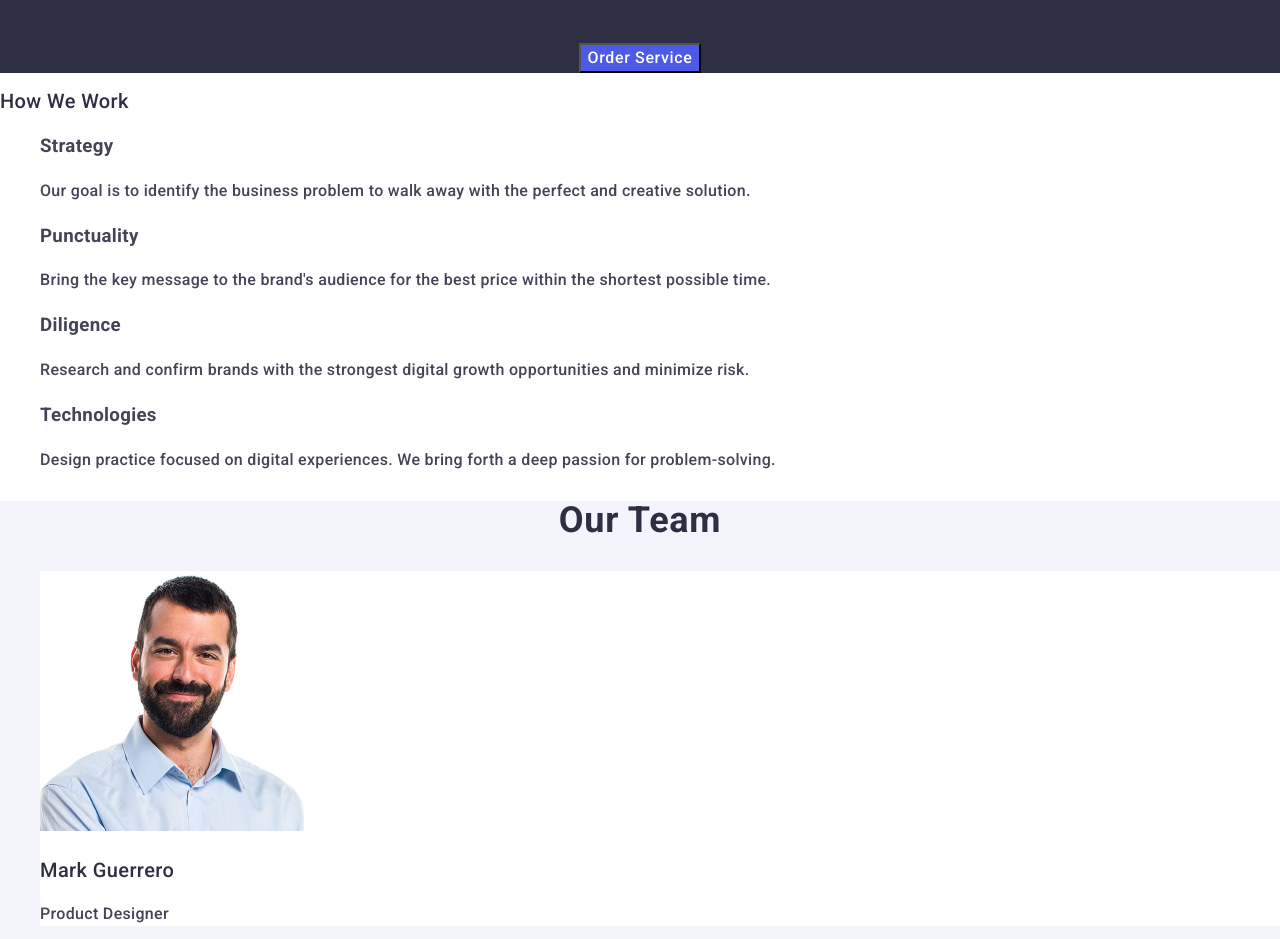
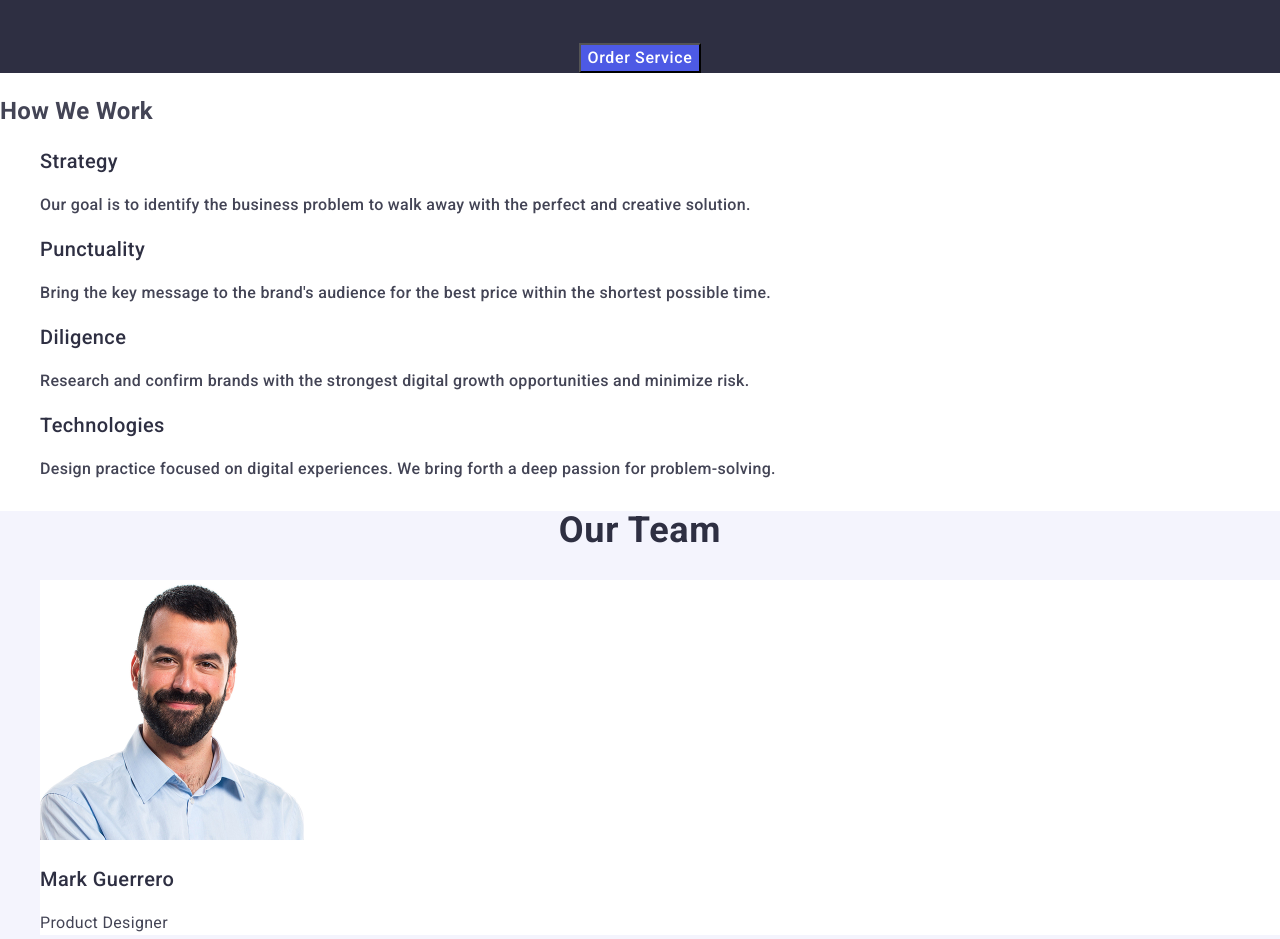
Before and after one commit to OksanaVakuliak/goit-markup-hw-02, a plain HTML site: page index.html in a window 1280 px wide. Shown: the part 286-1225 px from the top of the page. Drawn offline with nearby package versions, Linux system fonts and the light colour scheme.

Commit message:
add a few small edits

```diff
--- a/css/style.css
+++ b/css/style.css
@@ -35,8 +35,10 @@ body {
 .navigation-link .link:active {
   color: #404bbf;
 }
+.all-adresses {
+  font-style: normal;
+}
 .address-link .contacts {
-  font-style: normal;
   font-size: 16px;
   line-height: 1.5;
   letter-spacing: 0.02em;
@@ -71,14 +73,14 @@ body {
 .button:focus {
   background-color: #404bbf;
 }
-.section-title-accent {
+.first-section .item-title {
   font-weight: 500;
   font-size: 20px;
   line-height: 1.2;
   letter-spacing: 0.02em;
   color: #2e2f42;
 }
-.text-section {
+.first-section .text-section {
   font-weight: 500;
   font-size: 16px;
   line-height: 1.5;
--- a/index.html
+++ b/index.html
@@ -36,7 +36,7 @@
           <li><a href="" class="link">Contacts</a></li>
         </ul>
       </nav>
-      <address>
+      <address class="all-adresses">
         <ul class="address-link">
           <li>
             <a href="mailto:info@devstudio.com" class="contacts"
@@ -54,8 +54,8 @@
         <h1 class="main-heading">Effective Solutions for Your Business</h1>
         <button type="button" class="button">Order Service</button>
       </section>
-      <section>
-        <h2 class="section-title-accent">How We Work</h2>
+      <section class="first-section">
+        <h2>How We Work</h2>
         <ul>
           <li>
             <h3 class="item-title">Strategy</h3>
```
